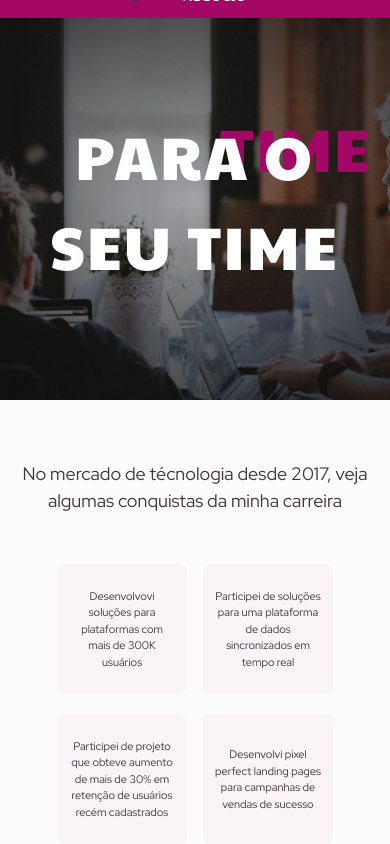
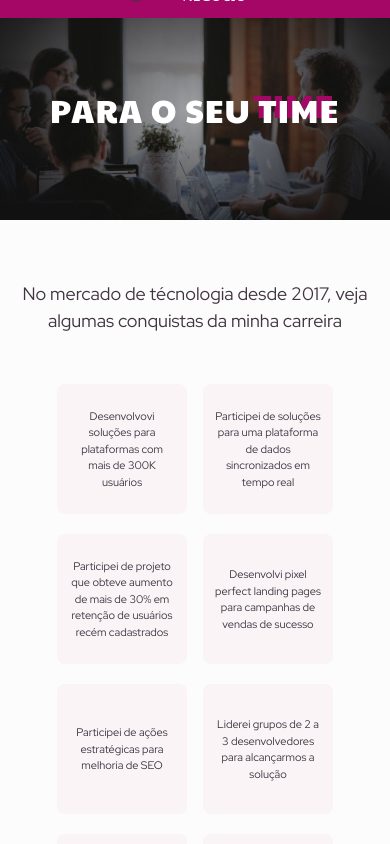
Before and after one commit to cmoutella/next-portfolio, a Next.js app: page /career in a window 390 px wide. Shown: the top 844 px of the page. Built offline with nearby package versions, Linux system fonts and the light colour scheme.

Commit message:
fix(Hero): fiz responsive

```diff
--- a/src/components/Hero.tsx
+++ b/src/components/Hero.tsx
@@ -38,19 +38,19 @@ const Hero = ({ title, subtitle, classes, image }: HeroProps) => {
           className={`flex flex-col items-center ${subtitle && "pt-[10px]"}`}
         >
           <h1
-            className="uppercase text-center text-white text-[60px] font-paytone tracking-wider /// relative"
+            className="uppercase text-center text-white text-[32px] md:text-[60px] font-paytone tracking-wider /// relative"
             style={{ zIndex: 2 }}
           >
             {title}
             <span
-              className="text-primary-medium absolute right-0 top-0 translate-y-[-8px] translate-x-[-8px]"
+              className="text-primary-medium absolute right-0 bottom-0 translate-y-[-5px] md:translate-y-[-8px] translate-x-[-5px] md:translate-x-[-8px]"
               style={{ zIndex: -1 }}
             >
               {effectWord}
             </span>
           </h1>
           {subtitle && (
-            <h3 className="text-white text-[18px] tracking-wider block mt-[20px]">
+            <h3 className="text-white text-[14px] md:text-[18px] tracking-wider block mt-[20px]">
               {subtitle}
             </h3>
           )}
--- a/src/pages/career.tsx
+++ b/src/pages/career.tsx
@@ -31,7 +31,7 @@ export default function Services() {
         }}
         classes={{
           mainColor: "bg-gray-darker",
-          backgroundStyles: "h-[400px]",
+          backgroundStyles: "h-[220px] md:h-[400px]",
         }}
       />
 
```
